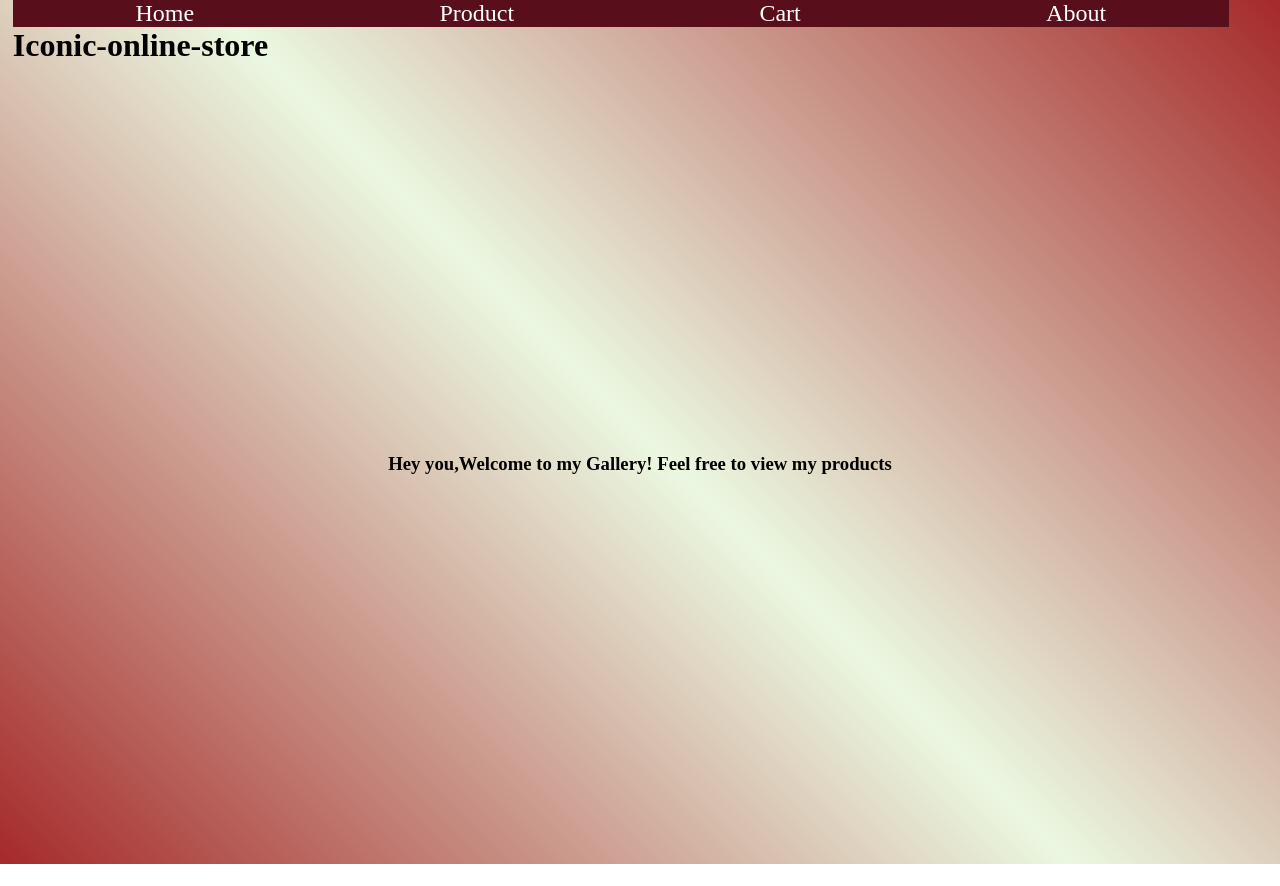
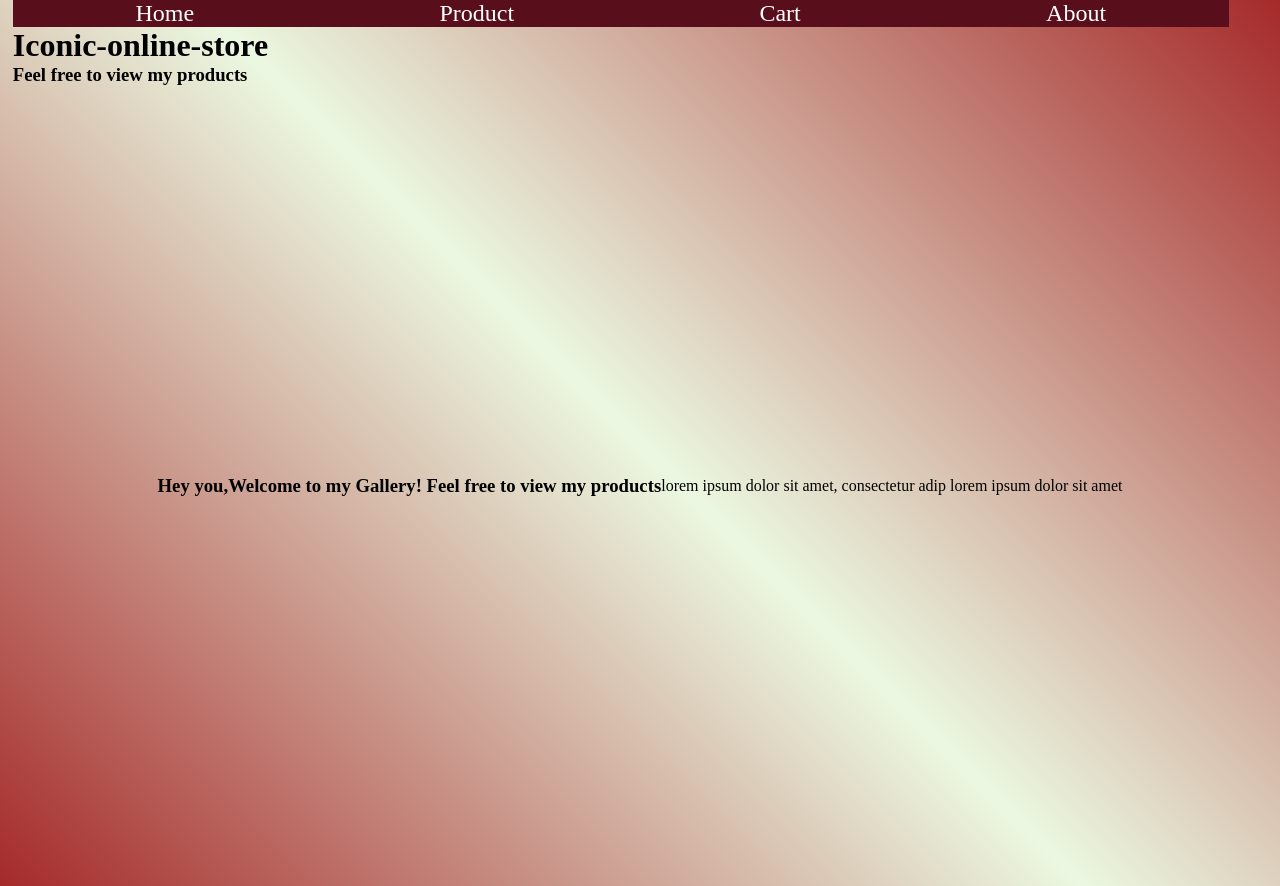
Before and after one commit to AngelosPa/iconic-store-redux, a React (Create React App) app: page / in a window 1280 px wide. Before the commit the page ends 864 px from the top, so only its background shows below. Built offline with nearby package versions, Linux system fonts and the light colour scheme.

Commit message:
deployment issues

```diff
--- a/src/App.js
+++ b/src/App.js
@@ -11,8 +11,8 @@ const App = () => {
   return (
     <Router>
       <Menu />
-      <h1>Iconic-online-store</h1>
-
+      <h1>Iconic-online-store </h1>
+      <h3>Feel free to view my products</h3>
       <Switch>
         <Route path={process.env.PUBLIC_URL + "/"} exact component={Home} />
         <Route path="/about" exact component={About} />
--- a/src/components/Home.js
+++ b/src/components/Home.js
@@ -4,6 +4,9 @@ const Home = () => {
   return (
     <div className="home">
       <h3>Hey you,Welcome to my Gallery! Feel free to view my products </h3>
+      <p>
+        lorem ipsum dolor sit amet, consectetur adip lorem ipsum dolor sit amet
+      </p>
     </div>
   );
 };
```
